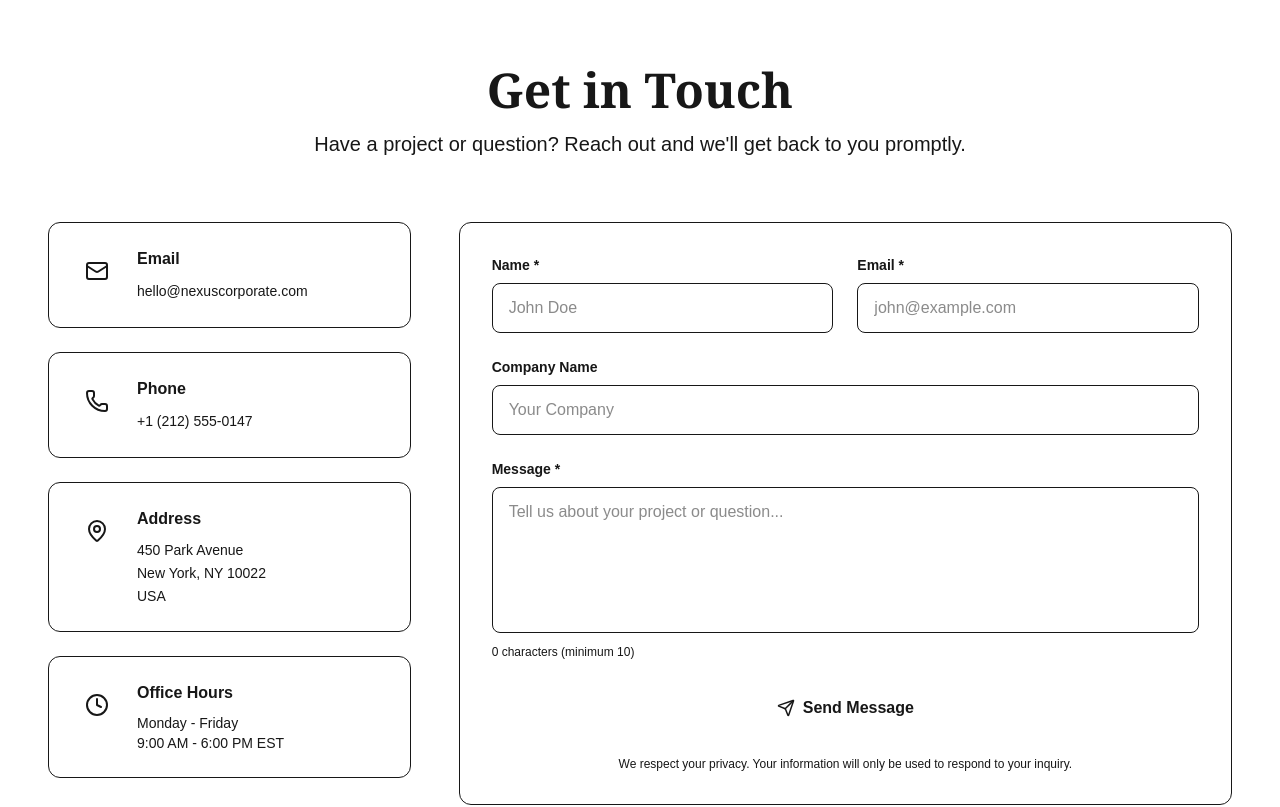
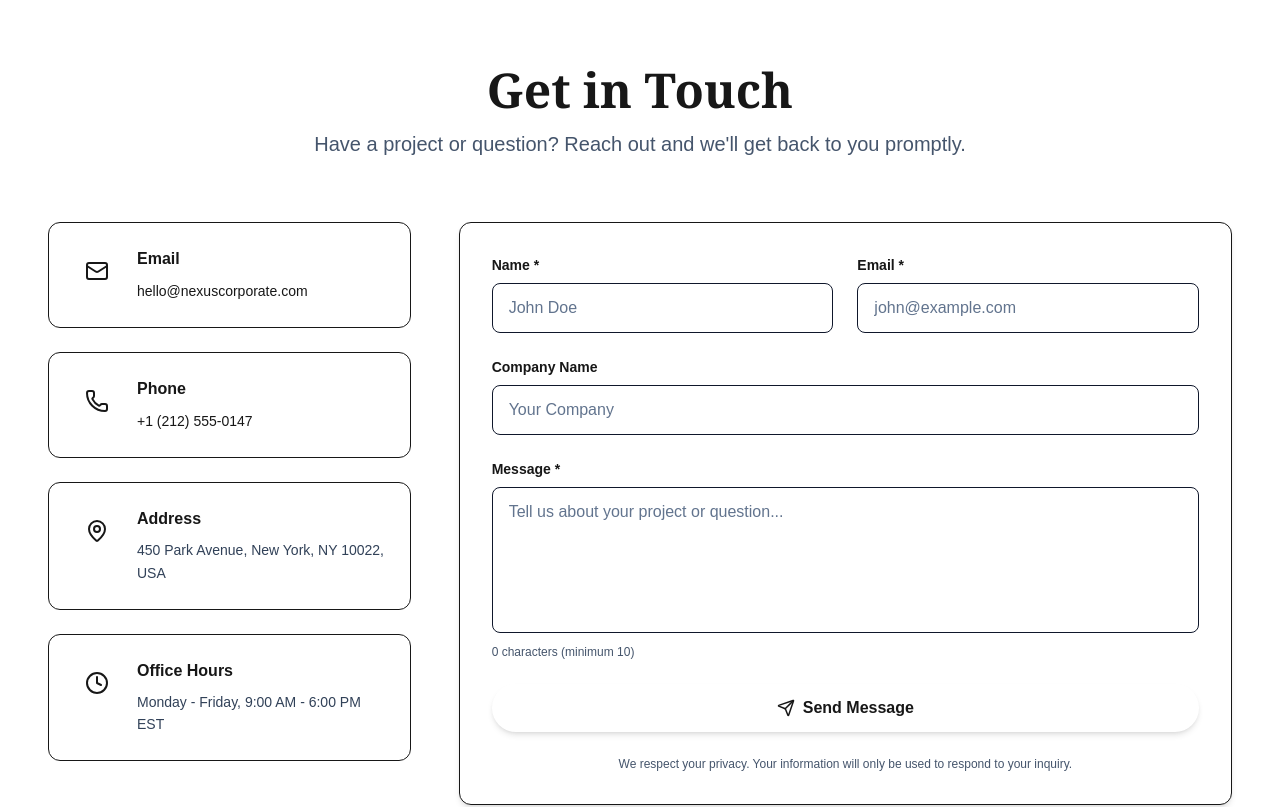
Before and after one commit to primyst/nexus, a Next.js app in the folder my-app/: page / in a window 1280 px wide. Shown: the part 3880-4687 px from the top of the page. Built offline with nearby package versions, Linux system fonts and the light colour scheme.

Commit message:
Update Contact.tsx

```diff
--- a/my-app/components/Contact.tsx
+++ b/my-app/components/Contact.tsx
@@ -1,6 +1,6 @@
 'use client';
 import { useState } from 'react';
-import { Mail, Phone, MapPin, Send, CheckCircle, AlertCircle } from 'lucide-react';
+import { Mail, Phone, MapPin, Send, CheckCircle, AlertCircle, Clock } from 'lucide-react';
 
 export default function Contact() {
   const [formData, setFormData] = useState({
@@ -26,7 +26,6 @@ export default function Contact() {
     setLoading(true);
     setError('');
 
-    // Client-side validation
     if (!formData.name.trim()) {
       setError('Name is required');
       setLoading(false);
@@ -87,93 +86,29 @@ export default function Contact() {
       <div className="max-w-7xl mx-auto">
         {/* Header */}
         <div className="text-center mb-16 animate-fade-in-up">
-          <h2 className="text-4xl md:text-5xl font-bold text-navy mb-4 font-serif">
+          <h2 className="text-4xl md:text-5xl font-bold text-navy mb-4 font-serif animate-slide-down">
             Get in Touch
           </h2>
-          <p className="text-xl text-light max-w-2xl mx-auto">
+          <p className="text-xl text-slate-600 max-w-2xl mx-auto animate-fade-in" style={{ animationDelay: '0.1s' }}>
             Have a project or question? Reach out and we'll get back to you promptly.
           </p>
         </div>
 
         <div className="grid md:grid-cols-3 gap-12">
           {/* Contact Info */}
-          <div className="space-y-6 animate-fade-in-up">
-            {/* Email */}
-            <div className="bg-white rounded-xl p-6 border border-gold/10 hover:shadow-lg transition-all duration-300">
-              <div className="flex items-start gap-4">
-                <div className="bg-gold/10 p-3 rounded-lg flex-shrink-0">
-                  <Mail size={24} className="text-gold" />
-                </div>
-                <div>
-                  <h4 className="font-bold text-navy mb-2">Email</h4>
-                  <a
-                    href="mailto:hello@nexuscorporate.com"
-                    className="text-gold hover:text-gold/80 transition-colors text-sm break-all"
-                  >
-                    hello@nexuscorporate.com
-                  </a>
-                </div>
-              </div>
-            </div>
-
-            {/* Phone */}
-            <div className="bg-white rounded-xl p-6 border border-gold/10 hover:shadow-lg transition-all duration-300">
-              <div className="flex items-start gap-4">
-                <div className="bg-gold/10 p-3 rounded-lg flex-shrink-0">
-                  <Phone size={24} className="text-gold" />
-                </div>
-                <div>
-                  <h4 className="font-bold text-navy mb-2">Phone</h4>
-                  <a
-                    href="tel:+12125550147"
-                    className="text-gold hover:text-gold/80 transition-colors text-sm"
-                  >
-                    +1 (212) 555-0147
-                  </a>
-                </div>
-              </div>
-            </div>
-
-            {/* Address */}
-            <div className="bg-white rounded-xl p-6 border border-gold/10 hover:shadow-lg transition-all duration-300">
-              <div className="flex items-start gap-4">
-                <div className="bg-gold/10 p-3 rounded-lg flex-shrink-0">
-                  <MapPin size={24} className="text-gold" />
-                </div>
-                <div>
-                  <h4 className="font-bold text-navy mb-2">Address</h4>
-                  <p className="text-dark text-sm leading-relaxed">
-                    450 Park Avenue<br />
-                    New York, NY 10022<br />
-                    USA
-                  </p>
-                </div>
-              </div>
-            </div>
-
-            {/* Hours */}
-            <div className="bg-white rounded-xl p-6 border border-gold/10 hover:shadow-lg transition-all duration-300">
-              <div className="flex items-start gap-4">
-                <div className="bg-gold/10 p-3 rounded-lg flex-shrink-0">
-                  <Clock size={24} className="text-gold" />
-                </div>
-                <div>
-                  <h4 className="font-bold text-navy mb-2">Office Hours</h4>
-                  <p className="text-dark text-sm">
-                    Monday - Friday<br />
-                    9:00 AM - 6:00 PM EST
-                  </p>
-                </div>
-              </div>
-            </div>
+          <div className="space-y-6 animate-fade-in-left">
+            <ContactCard icon={<Mail size={24} />} title="Email" content="hello@nexuscorporate.com" href="mailto:hello@nexuscorporate.com" delay={0} />
+            <ContactCard icon={<Phone size={24} />} title="Phone" content="+1 (212) 555-0147" href="tel:+12125550147" delay={0.1} />
+            <ContactCard icon={<MapPin size={24} />} title="Address" content="450 Park Avenue, New York, NY 10022, USA" delay={0.2} />
+            <ContactCard icon={<Clock size={24} />} title="Office Hours" content="Monday - Friday, 9:00 AM - 6:00 PM EST" delay={0.3} />
           </div>
 
           {/* Contact Form */}
-          <div className="md:col-span-2 animate-fade-in" style={{ animationDelay: '0.2s' }}>
-            <form onSubmit={handleSubmit} className="bg-white rounded-xl p-8 border border-gold/10 space-y-6">
+          <div className="md:col-span-2 animate-fade-in-right" style={{ animationDelay: '0.2s' }}>
+            <form onSubmit={handleSubmit} className="bg-white rounded-xl p-8 border border-gold/10 space-y-6 shadow-md hover:shadow-lg transition-all duration-300">
               {/* Name & Email Row */}
               <div className="grid md:grid-cols-2 gap-6">
-                <div>
+                <div className="animate-fade-in-up" style={{ animationDelay: '0.1s' }}>
                   <label className="block text-sm font-semibold text-navy mb-2">
                     Name <span className="text-gold">*</span>
                   </label>
@@ -184,10 +119,10 @@ export default function Contact() {
                     value={formData.name}
                     onChange={handleChange}
                     required
-                    className="w-full px-4 py-3 rounded-lg border border-gold/20 bg-cream focus:outline-none focus:border-gold focus:ring-1 focus:ring-gold/20 transition-all text-dark placeholder:text-light"
+                    className="w-full px-4 py-3 rounded-lg border border-gold/20 bg-cream focus:outline-none focus:border-gold focus:ring-2 focus:ring-gold/30 transition-all text-slate-900 placeholder:text-slate-500"
                   />
                 </div>
-                <div>
+                <div className="animate-fade-in-up" style={{ animationDelay: '0.15s' }}>
                   <label className="block text-sm font-semibold text-navy mb-2">
                     Email <span className="text-gold">*</span>
                   </label>
@@ -198,13 +133,13 @@ export default function Contact() {
                     value={formData.email}
                     onChange={handleChange}
                     required
-                    className="w-full px-4 py-3 rounded-lg border border-gold/20 bg-cream focus:outline-none focus:border-gold focus:ring-1 focus:ring-gold/20 transition-all text-dark placeholder:text-light"
+                    className="w-full px-4 py-3 rounded-lg border border-gold/20 bg-cream focus:outline-none focus:border-gold focus:ring-2 focus:ring-gold/30 transition-all text-slate-900 placeholder:text-slate-500"
                   />
                 </div>
               </div>
 
               {/* Company */}
-              <div>
+              <div className="animate-fade-in-up" style={{ animationDelay: '0.2s' }}>
                 <label className="block text-sm font-semibold text-navy mb-2">
                   Company Name
                 </label>
@@ -214,12 +149,12 @@ export default function Contact() {
                   placeholder="Your Company"
                   value={formData.company}
                   onChange={handleChange}
-                  className="w-full px-4 py-3 rounded-lg border border-gold/20 bg-cream focus:outline-none focus:border-gold focus:ring-1 focus:ring-gold/20 transition-all text-dark placeholder:text-light"
+                  className="w-full px-4 py-3 rounded-lg border border-gold/20 bg-cream focus:outline-none focus:border-gold focus:ring-2 focus:ring-gold/30 transition-all text-slate-900 placeholder:text-slate-500"
                 />
               </div>
 
               {/* Message */}
-              <div>
+              <div className="animate-fade-in-up" style={{ animationDelay: '0.25s' }}>
                 <label className="block text-sm font-semibold text-navy mb-2">
                   Message <span className="text-gold">*</span>
                 </label>
@@ -230,16 +165,16 @@ export default function Contact() {
                   onChange={handleChange}
                   required
                   rows={5}
-                  className="w-full px-4 py-3 rounded-lg border border-gold/20 bg-cream focus:outline-none focus:border-gold focus:ring-1 focus:ring-gold/20 transition-all text-dark placeholder:text-light resize-none"
+                  className="w-full px-4 py-3 rounded-lg border border-gold/20 bg-cream focus:outline-none focus:border-gold focus:ring-2 focus:ring-gold/30 transition-all text-slate-900 placeholder:text-slate-500 resize-none"
                 />
-                <p className="text-xs text-light mt-1">
+                <p className="text-xs text-slate-600 mt-1">
                   {formData.message.length} characters (minimum 10)
                 </p>
               </div>
 
               {/* Error Message */}
               {error && (
-                <div className="bg-red-50 border border-red-200 text-red-700 px-4 py-3 rounded-lg flex items-center gap-2 animate-fade-in">
+                <div className="bg-red-50 border border-red-300 text-red-700 px-4 py-3 rounded-lg flex items-center gap-2 animate-shake">
                   <AlertCircle size={18} />
                   {error}
                 </div>
@@ -247,7 +182,7 @@ export default function Contact() {
 
               {/* Success Message */}
               {submitted && (
-                <div className="bg-teal/10 border border-teal text-teal px-4 py-3 rounded-lg text-sm font-medium flex items-center gap-2 animate-fade-in">
+                <div className="bg-teal/10 border border-teal text-teal px-4 py-3 rounded-lg text-sm font-medium flex items-center gap-2 animate-pulse">
                   <CheckCircle size={18} />
                   Thank you! We'll respond within 24 hours.
                 </div>
@@ -257,14 +192,15 @@ export default function Contact() {
               <button
                 type="submit"
                 disabled={loading || submitted}
-                className="w-full bg-gold text-navy px-6 py-3 rounded-full font-semibold hover:bg-opacity-90 transition-all duration-300 flex items-center justify-center gap-2 disabled:opacity-50 disabled:cursor-not-allowed"
+                className="w-full bg-gold text-navy px-6 py-3 rounded-full font-semibold hover:bg-opacity-90 transition-all duration-300 flex items-center justify-center gap-2 disabled:opacity-50 disabled:cursor-not-allowed transform hover:scale-105 active:scale-95 shadow-md hover:shadow-lg animate-fade-in-up"
+                style={{ animationDelay: '0.3s' }}
               >
                 <Send size={18} />
                 {loading ? 'Sending...' : submitted ? 'Message Sent!' : 'Send Message'}
               </button>
 
               {/* Privacy Note */}
-              <p className="text-xs text-light text-center">
+              <p className="text-xs text-slate-600 text-center">
                 We respect your privacy. Your information will only be used to respond to your inquiry.
               </p>
             </form>
@@ -275,4 +211,29 @@ export default function Contact() {
   );
 }
 
-import { Clock } from 'lucide-react';
+function ContactCard({ icon, title, content, href, delay }: { icon: React.ReactNode; title: string; content: string; href?: string; delay: number }) {
+  const Component = href ? 'a' : 'div';
+
+  return (
+    <div
+      className="bg-white rounded-xl p-6 border border-gold/10 hover:border-gold/40 hover:shadow-lg transition-all duration-300 transform hover:scale-105 animate-fade-in-up"
+      style={{ animationDelay: `${delay}s` }}
+    >
+      <div className="flex items-start gap-4">
+        <div className="bg-gold/10 p-3 rounded-lg flex-shrink-0">
+          <div className="text-gold">{icon}</div>
+        </div>
+        <div>
+          <h4 className="font-bold text-navy mb-2">{title}</h4>
+          {href ? (
+            <a href={href} className="text-gold hover:text-gold/80 transition-colors text-sm break-all font-medium">
+              {content}
+            </a>
+          ) : (
+            <p className="text-slate-700 text-sm leading-relaxed">{content}</p>
+          )}
+        </div>
+      </div>
+    </div>
+  );
+}
```
